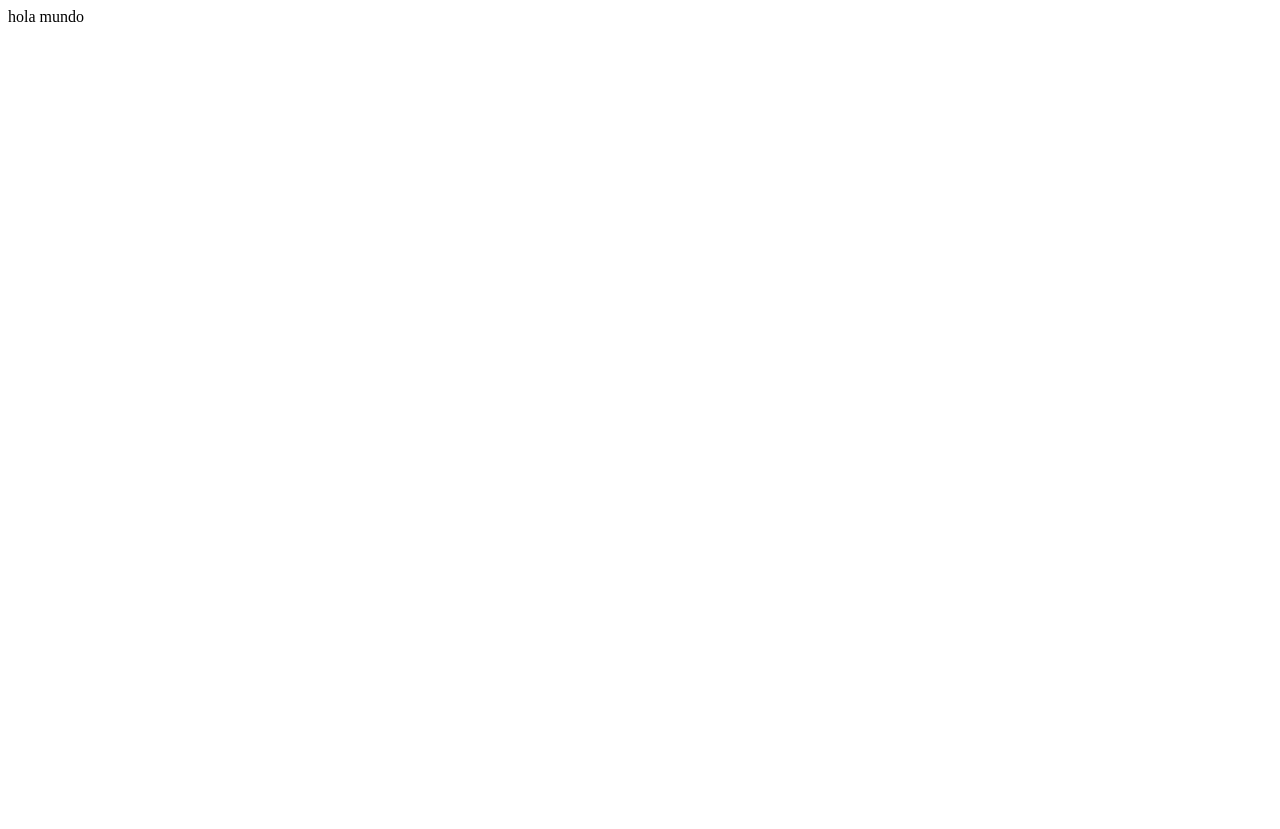
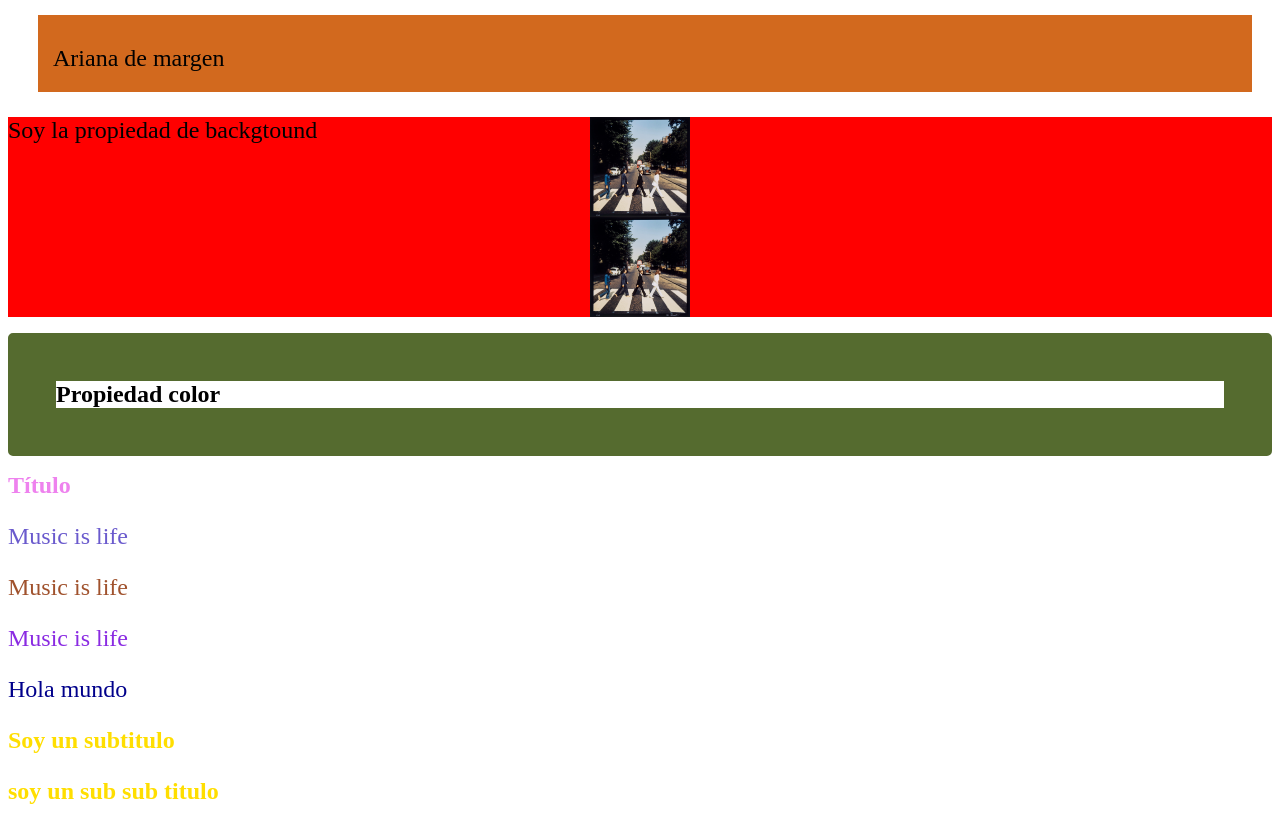
Before and after one commit to DevArianaycs/WebCss, a plain HTML site: page index.html in a window 1280 px wide. Before the commit the page ends 800 px from the top, so only its background shows below. Drawn offline with Linux system fonts and the light colour scheme.

Commit message:
propiedades básicas de los elementos en css

```diff
--- a/index.html
+++ b/index.html
@@ -5,6 +5,19 @@
     <link rel="stylesheet" href="style.css"/> <!--Para comenzar a hacer uso del archivo css se tiene que realizar esta línea, para unir dicho archivo a el de html, (rel) se refiere a que está relacionado a: y (href) es el link o ubicación del archivo -->
 </head>
 <body>
-    hola mundo
+    <div class="margen">
+        Ariana de margen
+    </div>
+    <article id="fondo">Soy la propiedad de backgtound</article>
+    <h1 class="color">Propiedad color</h1>
+    <h1 id="titulo">Título</h1>
+    <p class="texto"> Music is life</p>
+    <p class="textoEspecial"> Music is life</p>
+    <p class="especial"> Music is life</p>
+    <div>
+        <p>Hola mundo</p>
+        <h2>Soy un subtitulo</h2>
+        <h3>soy un sub sub titulo</h3>
+    </div>
 </body>
 </html>
--- a/style.css
+++ b/style.css
@@ -0,0 +1,73 @@
+/*SELECTORES*/
+#titulo{ /*se coloca #titulo, debido a que es una variable que declaramos en html con id y esto para referirnos a esa propiedad en específico*/
+    color:violet;
+}
+p.texto{ /*se utiliza .texto para referirse a la clase creada en html par la propiedad p, y la p antes de la clase texto es para indicar que se cambiará el estilo a las etiquetas p que contengan la clase texto*/
+    color:slateblue;
+}
+p.textoEspecial{
+    color:sienna;
+}
+p.especial{
+    color:blueviolet;
+}
+div p { /*Esto quiere decir que, en todas las etiquetas de div que contengan p como hijos o decendentes, queremos que tengan el siguiente estilo*/
+    color:darkblue;
+}
+div h2, div h3{ /*Esto es para seleccionar los h2 dentro del div Y Aparte también los h3 dentro de ese div*/
+    color: rgb(255,222,0);
+}
+
+*{ /*Para cambiar absolutamente todo, las cambia solamente si estas NO han sido definidas*/
+    font-size:24px; /*La fuente se cambia, de toda la página web*/
+    color:black; /*No cambia el color, porque ya está designado arriba*/
+}
+
+.color{
+    /*border:5px red inset;*/ /*con cntl+espacio se muestran todas las opciones */
+    /* ELEMENTOS PARA BORDER
+    dotted
+    dashed
+    solid
+    double
+    groove
+    ridge
+    inset
+    outset
+    none
+    hidden
+    ----PROPIEDADES DE BORDER-----
+    */
+    border-style: solid;
+    border-color: darkolivegreen;
+    border-radius:5px;;/*Borde redondeado*/
+    border-width: 2rem;/*ancho del borde*/
+    /*----UNIDADES DE MEDIDA------
+    cm-centímetros
+    mm-milímetros
+    in-pulgadas
+    pc-pica
+    em- dos veces el tamaño que se está utilizando(Recomendable)
+    rem- relativo al tamaño de la fuente del elemento raíz(recomendado)
+    */
+}
+#fondo{
+    /*----PROPIEDAD DE BACKGROUND---*/
+    background-color:rgba(255, 0, 0, 0.2);
+    /*opacity:0.2 ;*/ /*0-1. 0 no se ve nada y 1 se ve completamente. Le da la opacidad al elemento completo*/
+    height: 200px;
+    background-image: url('AbbeyRoad.jpg');/*poner imagen de fondo*/
+    background-size:cover/*(cover)se ajusta al tamaño del explorador*/ ; /*Redimensionar nuestra imágen de fondo*/
+    /*background-size:400px 400px (ancho y alto)*/
+    background-repeat: repeat-x; /*para que la imagen no se repita o se repita en la coordenadas deseadas*/
+    background-position: center top; /*en dónde comenzará a verse el fondo de nuestro elemento*/
+    /*UTILIZAR TODAS LAS PROPIEDADES ANTERIORES*/
+    background: #f00 url(AbbeyRoad.jpg) repeat-y center bottom /100px 100px ;
+
+}
+.margen{
+    /*PROPIEDAD DE MARGEN*/
+    background-color: chocolate;
+    margin: 15px 20px 25px 30px ; /*15px-arriba 20px-derecha 25px-abajo 30px-izquierda*/
+    padding: 30px 25px 20px 15px;
+}
```
Also changed, not shown: AbbeyRoad.jpg (added).
